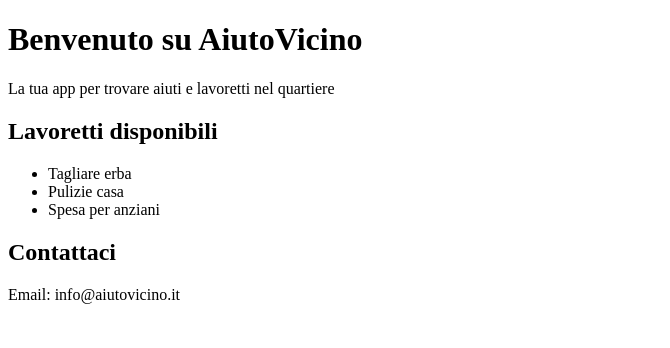
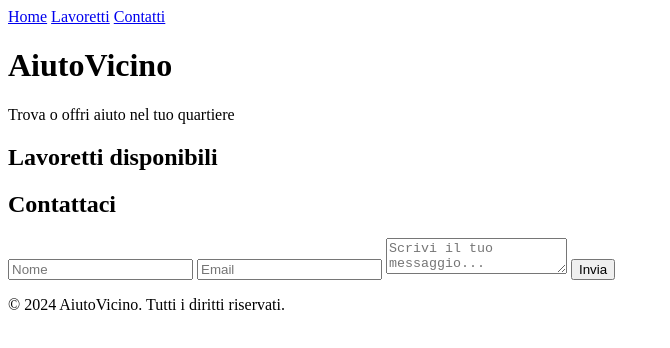
Before and after one commit to EmanueleZomero/AiutoVicino, a plain HTML site: page index.html in a window 1280 px wide. Shown: the whole page, without its empty margins (0-670 px from the left). Drawn offline with Linux system fonts and the light colour scheme.

Commit message:
Update index.html

```diff
--- a/index.html
+++ b/index.html
@@ -2,28 +2,46 @@
 <html lang="it">
 <head>
   <meta charset="UTF-8" />
-  <meta name="viewport" content="width=device-width, initial-scale=1" />
-  <title>AiutoVicino</title>
+  <meta name="viewport" content="width=device-width, initial-scale=1.0" />
+  <title>AiutoVicino - Trova e offri lavoretti nel tuo quartiere</title>
+  <meta name="description" content="Piattaforma per trovare e offrire piccoli lavori locali." />
   <link rel="stylesheet" href="style.css" />
+  <link rel="icon" href="favicon.ico" type="image/x-icon" />
 </head>
 <body>
   <header>
-    <h1>Benvenuto su AiutoVicino</h1>
-    <p>La tua app per trovare aiuti e lavoretti nel quartiere</p>
+    <nav>
+      <a href="#home">Home</a>
+      <a href="#task-list">Lavoretti</a>
+      <a href="#contact">Contatti</a>
+    </nav>
+    <h1>AiutoVicino</h1>
+    <p>Trova o offri aiuto nel tuo quartiere</p>
   </header>
+
   <main>
     <section id="task-list">
       <h2>Lavoretti disponibili</h2>
-      <ul>
-        <li>Tagliare erba</li>
-        <li>Pulizie casa</li>
-        <li>Spesa per anziani</li>
-      </ul>
+      <div class="job-grid" id="jobs-container">
+        <!-- I lavoretti verranno caricati dinamicamente con JavaScript -->
+      </div>
     </section>
+
     <section id="contact">
       <h2>Contattaci</h2>
-      <p>Email: info@aiutovicino.it</p>
+      <form id="contact-form">
+        <input type="text" placeholder="Nome" required />
+        <input type="email" placeholder="Email" required />
+        <textarea placeholder="Scrivi il tuo messaggio..." required></textarea>
+        <button type="submit">Invia</button>
+      </form>
     </section>
   </main>
+
+  <footer>
+    <p>© 2024 AiutoVicino. Tutti i diritti riservati.</p>
+  </footer>
+
+  <script src="script.js"></script>
 </body>
 </html>
```
